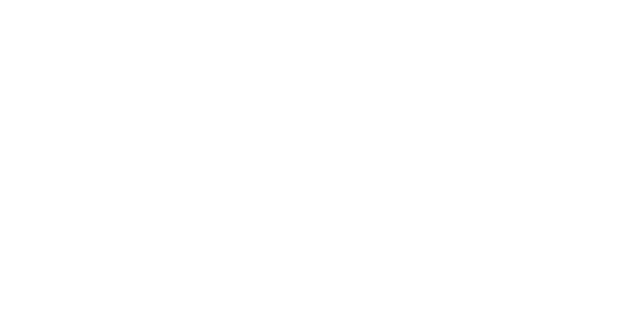
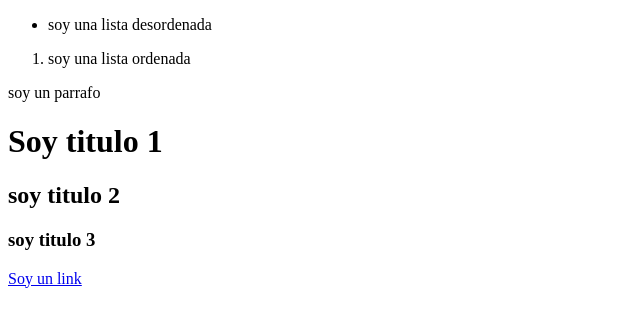
Before and after one commit to DexenRoss/HTML-CSS, a plain HTML site: page html/index.html in a window 1280 px wide. Shown: the whole page, without its empty margins (0-640 px from the left). Drawn offline with Linux system fonts and the light colour scheme.

Commit message:
Hasta aqui hemos visto hasta la etiqueta del link

```diff
--- a/html/index.html
+++ b/html/index.html
@@ -8,9 +8,33 @@
     <meta name="robots" content="index,follow">
     <link rel="stylesheet" href="./css/style.css">
 
-    <title>Document</title>
+    <title>Aprendiendo html y css</title>
 </head>
 <body>
+    <header>
+        <nav></nav>
+    </header>
+    <main>
+        <section>
+            <article>
 
+            </article>
+        </section>
+        <ul>
+            <li>soy una lista desordenada</li>
+        </ul>
+        <ol>
+            <li>soy una lista ordenada</li>
+        </ol>
+
+    </main>
+    <footer>
+
+    </footer>
+    <p>soy un parrafo</p>
+    <h1>Soy titulo 1</h1>
+    <h2>soy titulo 2</h2>
+    <h3>soy titulo 3</h3>
+    <a href="#">Soy un link</a> <!-- Si no ponemos el # la pagina se refresca, nos ayuda para mantenernos ahi -->
 </body>
 </html>
```
